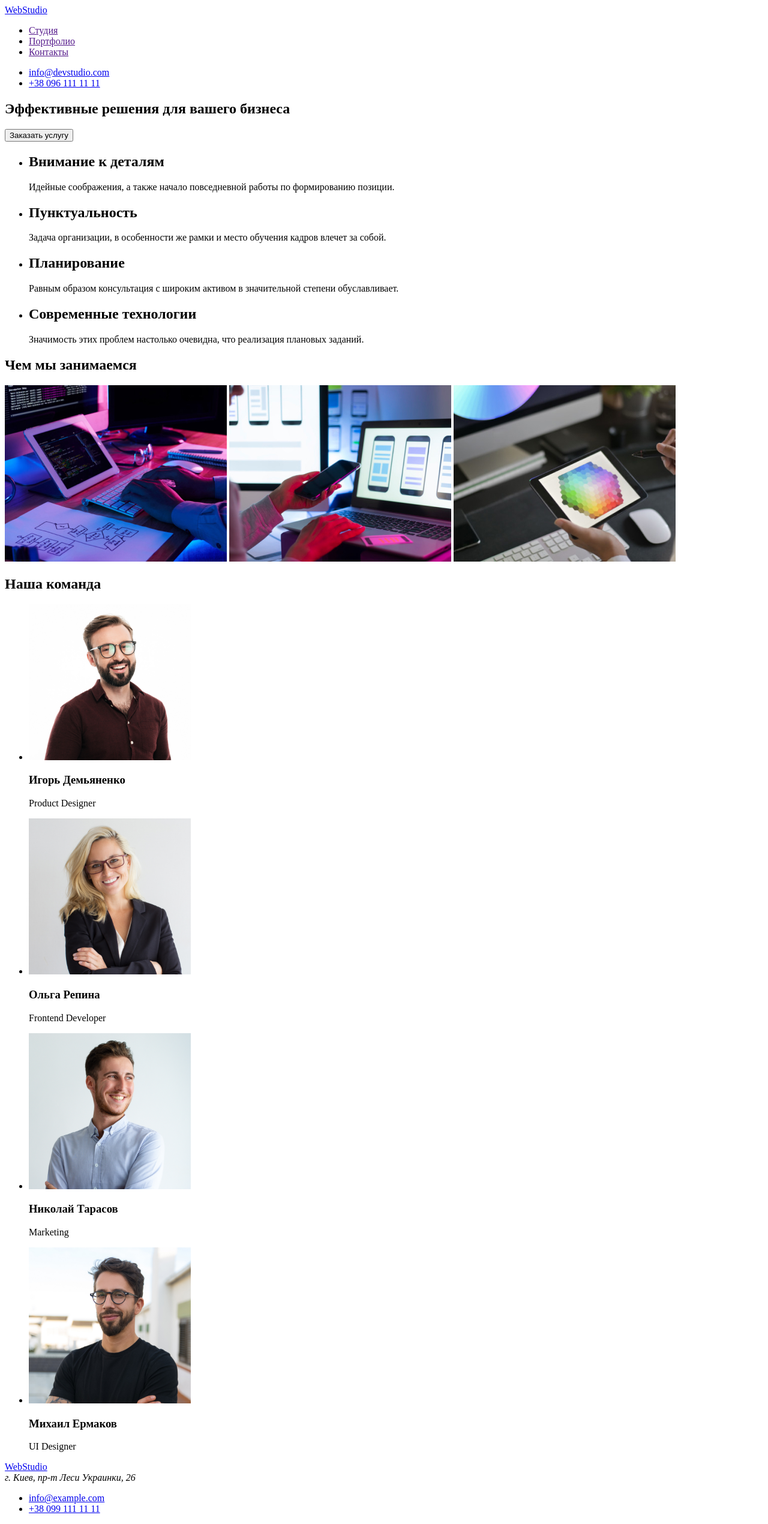
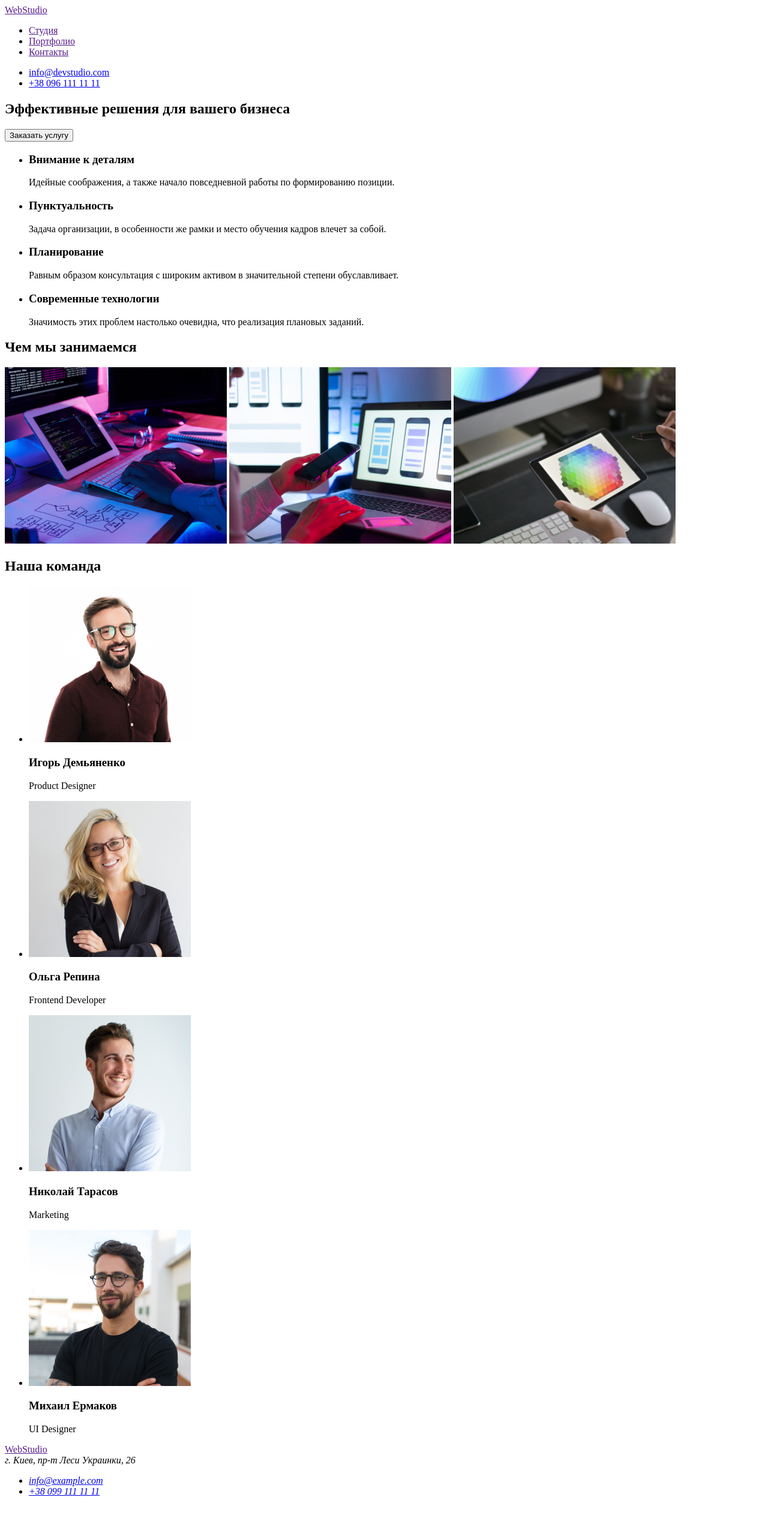
Before and after one commit to igor-kulish/goit-markup-hw-01, a plain HTML site: page index.html in a window 1280 px wide. Shown: the whole page at 60% size. After the commit the page ends 2511 px from the top, so only its background shows below. Drawn offline with Linux system fonts and the light colour scheme.

Commit message:
Финальный результат
поправил заголовки, переделал футер, поправил картинки

```diff
--- a/index.html
+++ b/index.html
@@ -1,16 +1,17 @@
 <!DOCTYPE html>
 <html lang="en">
   <head>
-    <meta charset="UTF-8">
-    <meta http-equiv="X-UA-Compatible" content="IE=edge">
-    <meta name="viewport" content="width=device-width, initial-scale=1.0">
+    <meta charset="UTF-8" />
+    <meta http-equiv="X-UA-Compatible" content="IE=edge" />
+    <meta name="viewport" content="width=device-width, initial-scale=1.0" />
     <title>Document</title>
   </head>
+
   <body>
     <!--Верхняя линия *top line bg*-->
     <header>
       <nav>
-    <a href="/">WebStudio</a>
+        <a href="">WebStudio</a>
 
         <!--Навигация на другие страницы-->
         <ul>
@@ -34,24 +35,27 @@
         <button type="button">Заказать услугу</button>
       </section>
 
-
       <!--Особенности-->
       <section>
         <ul>
           <li>
-                    <h2>Внимание к деталям</h2>
+            <h3>Внимание к деталям</h3>
             <p>Идейные соображения, а также начало повседневной работы по формированию позиции.</p>
           </li>
           <li>
-                    <h2>Пунктуальность</h2>
-                    <p>Задача организации, в особенности же рамки и место обучения кадров влечет за собой.</p>
+            <h3>Пунктуальность</h3>
+            <p>
+              Задача организации, в особенности же рамки и место обучения кадров влечет за собой.
+            </p>
           </li>
           <li>
-                    <h2>Планирование</h2>
-                    <p>Равным образом консультация с широким активом в значительной степени обуславливает.</p>
+            <h3>Планирование</h3>
+            <p>
+              Равным образом консультация с широким активом в значительной степени обуславливает.
+            </p>
           </li>
           <li>
-                    <h2>Современные технологии</h2>
+            <h3>Современные технологии</h3>
             <p>Значимость этих проблем настолько очевидна, что реализация плановых заданий.</p>
           </li>
         </ul>
@@ -60,31 +64,48 @@
       <!--Чем мы занимаемся-->
       <section>
         <h2>Чем мы занимаемся</h2>
-            <img src="./images/what_we_are_doing/box1.jpg" width="370" height="294" alt="Набирают текст на клавиатуре">
-            <img src="./images/what_we_are_doing/box2.jpg" width="370" height="294" alt="Телефон и ноутбук">
-            <img src="./images/what_we_are_doing/box3.jpg" width="370" height="294" alt="Разные цвета на планшете">
+        <img
+          src="./images/what-we-are-doing/box1.jpg"
+          width="370"
+          height="294"
+          alt="Набирают текст на клавиатуре"
+        />
+        <img
+          src="./images/what-we-are-doing/box2.jpg"
+          width="370"
+          height="294"
+          alt="Телефон и ноутбук"
+        />
+        <img
+          src="./images/what-we-are-doing/box3.jpg"
+          width="370"
+          height="294"
+          alt="Разные цвета на планшете"
+        />
       </section>
 
       <!--Наша команда-->
       <section>
         <h2>Наша команда</h2>
         <ul>
-                <li><img src="./images/our_team/img1.jpg" width="270" height="260" alt="Мужчина">
+          <li>
+            <img src="./images/our-team/img1.jpg" width="270" height="260" alt="Мужчина" />
             <h3>Игорь Демьяненко</h3>
             <p>Product Designer</p>
           </li>
 
-                <li><img src="./images/our_team/img2.jpg" width="270" height="260" alt="Женщина">
+          <li>
+            <img src="./images/our-team/img2.jpg" width="270" height="260" alt="Женщина" />
             <h3>Ольга Репина</h3>
             <p>Frontend Developer</p>
           </li>
-
-                <li><img src="./images/our_team/img3.jpg" width="270" height="260" alt="Мужчина">
+          <li>
+            <img src="./images/our-team/img3.jpg" width="270" height="260" alt="Мужчина" />
             <h3>Николай Тарасов</h3>
             <p>Marketing</p>
           </li>
-
-                <li><img src="./images/our_team/img4.jpg" width="270" height="260" alt="Мужчина">
+          <li>
+            <img src="./images/our-team/img4.jpg" width="270" height="260" alt="Мужчина" />
             <h3>Михаил Ермаков</h3>
             <p>UI Designer</p>
           </li>
@@ -94,19 +115,16 @@
 
     <!--Подвал *footer*-->
     <footer>
-
-   <div>
-    <a href="/">WebStudio</a>
-    <address>г. Киев, пр-т Леси Украинки, 26</address>
+      <section>
+        <a href="">WebStudio</a>
+        <address>
+          г. Киев, пр-т Леси Украинки, 26
           <ul>
             <li><a href="mailto:info@example.com">info@example.com</a></li>
             <li><a href="tel:+380991111111">+38 099 111 11 11</a></li>
           </ul>
-   </div>
-
-
+        </address>
+      </section>
     </footer>
-
-
   </body>
 </html>
```
Also changed, not shown: .prettierrc.json, images/our-team/img1.jpg (renamed from images/our_team/img1.jpg), images/our-team/img2.jpg (renamed from images/our_team/img2.jpg), images/our-team/img3.jpg (renamed from images/our_team/img3.jpg), images/our-team/img4.jpg (renamed from images/our_team/img4.jpg), images/what-we-are-doing/box1.jpg (renamed from images/what_we_are_doing/box1.jpg), images/what-we-are-doing/box2.jpg (renamed from images/what_we_are_doing/box2.jpg), images/what-we-are-doing/box3.jpg (renamed from images/what_we_are_doing/box3.jpg). Lines whose indentation alone changed are shown as unchanged.
